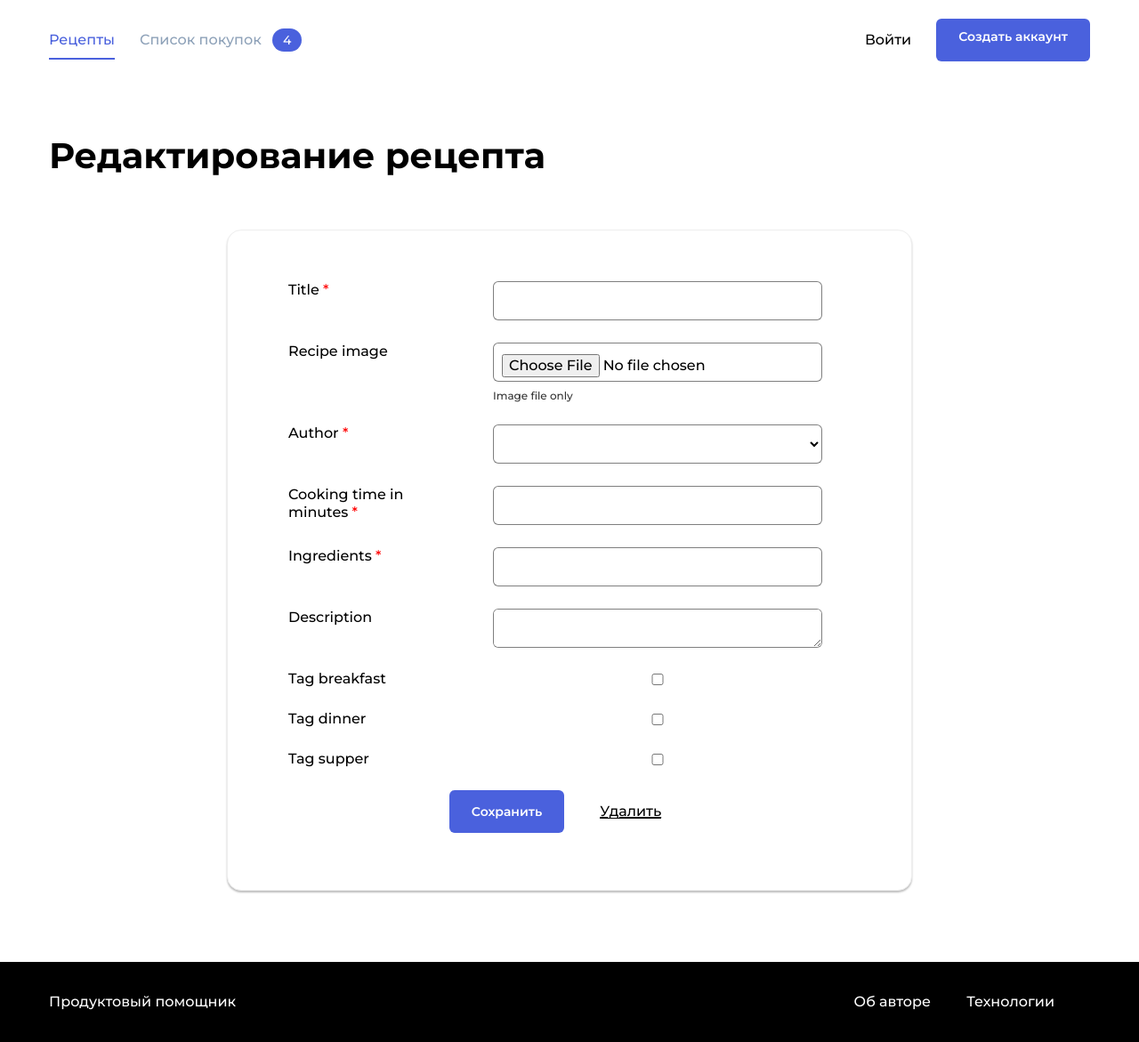
After one commit to abi83/foodgram-project, a Django app: template apps/recipes/templates/recipes/recipe-create-update.html in a window 1280 px wide. The commit adds this page. Shown: the whole page at 89% size. Run offline with Django 3.2, Linux system fonts and the light colour scheme; the template is opened without the code that fills it: values that come from a table or form of the project are taken from there, others are empty; some libraries are stand-ins or nearby versions.

Commit message:
recipe edit very first edition

```diff
--- /dev/null
+++ b/apps/recipes/forms.py
@@ -0,0 +1,9 @@
+from django.forms import ModelForm
+
+from apps.recipes.models import Recipe
+
+
+class RecipeForm(ModelForm):
+    class Meta:
+        model = Recipe
+        exclude = ('slug', )
--- /dev/null
+++ b/apps/recipes/templates/recipes/recipe-create-update.html
@@ -0,0 +1,22 @@
+{% extends "base.html" %}
+{% block title %}Изменение рецепта{% endblock %}
+{% load static %}
+{% block styles %}
+  <link rel="stylesheet" href="{% static 'pages/form.css' %}">
+{% endblock %}
+{% block content %}
+{% load user_filters %}
+  <div class="main__header">
+    <h1 class="main__title">Редактирование рецепта</h1>
+  </div>
+  <div class="form-container">
+    <form class="form" method="post" action="#">
+      {% csrf_token %}
+      {% include 'user_form.html' %}
+      <div class="form__footer">
+        <button class="button button_style_blue">Сохранить</button>
+        <a style="margin-left: 2.5em" href="#" class="form__ingredient-link">Удалить</a>
+      </div>
+    </form>
+  </div>
+{% endblock %}
--- a/apps/recipes/templates/recipes/recipe-detail.html
+++ b/apps/recipes/templates/recipes/recipe-detail.html
@@ -47,7 +47,7 @@
             </p>
             </li>
             {% if recipe.author == user %}
-              <li class="single-card__item"><a style="margin-left: 2.5em" href="#" class="single-card__text">Редактировать рецепт</a></li>
+              <li class="single-card__item"><a style="margin-left: 2.5em" href="{% url 'recipes:recipe-edit' slug=recipe.slug %}" class="single-card__text">Редактировать рецепт</a></li>
             {% endif %}
             {% if recipe.author == user %}
               <li class="single-card__item"><a style="margin-left: 2.5em" href="#" class="single-card__text">Удалить рецепт</a></li>
--- a/apps/recipes/urls.py
+++ b/apps/recipes/urls.py
@@ -9,5 +9,7 @@
          views.IndexPage.as_view(),
          name='index'),
     path('detail/<slug:slug>', views.RecipeDetail.as_view(), name='recipe-detail'),
+    path('detail/<slug:slug>/eidt/', views.RecipeEdit.as_view(), name='recipe-edit'),
+    path('detail/<slug:slug>/eidt/', views.RecipeCreate.as_view(), name='recipe-create'),
     path('author/<slug:username>/', views.AuthorDetail.as_view(), name='author-detail'),
 ]
```
Also changed, not shown: apps/recipes/views.py (+12 -17 lines).
